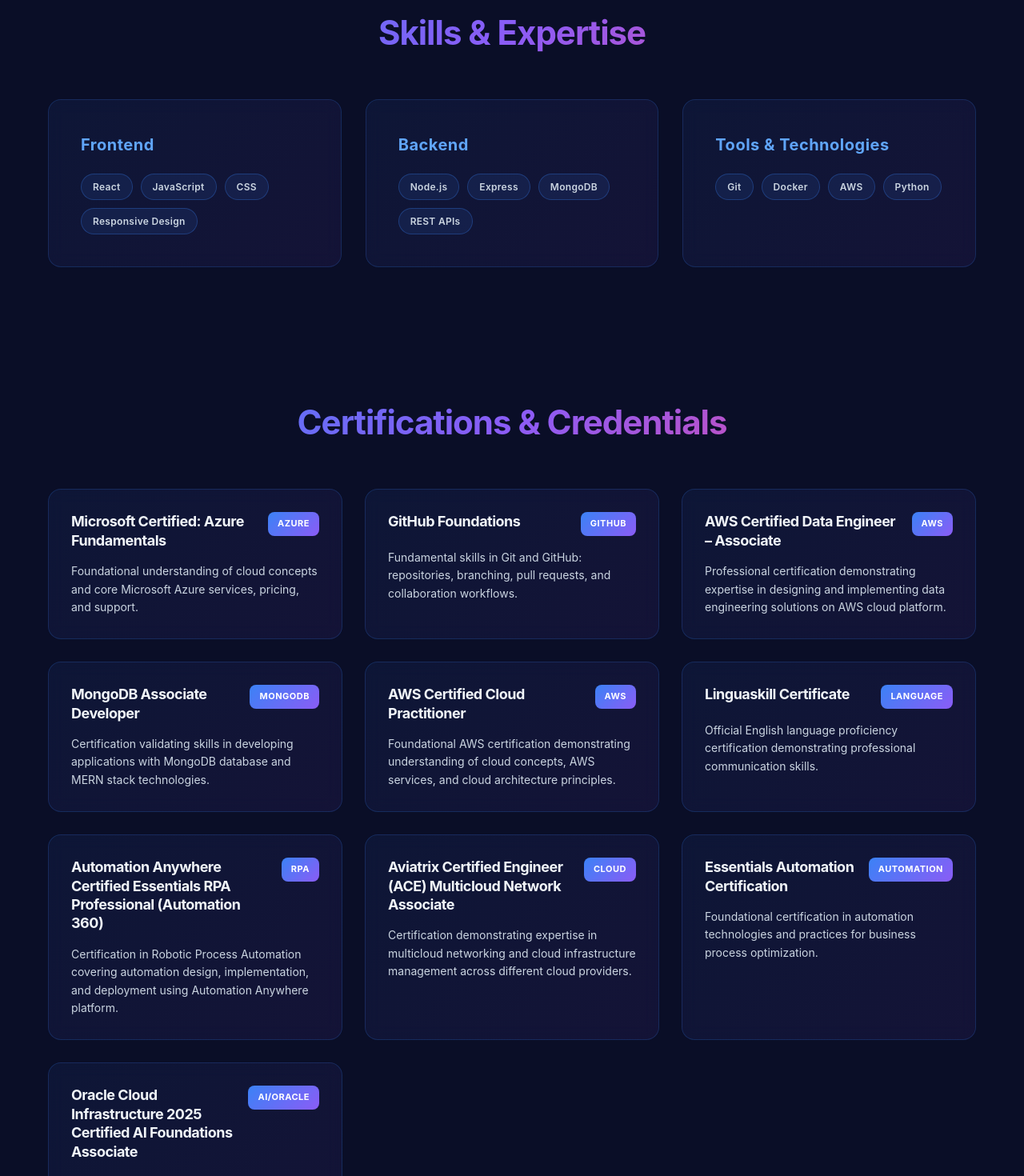
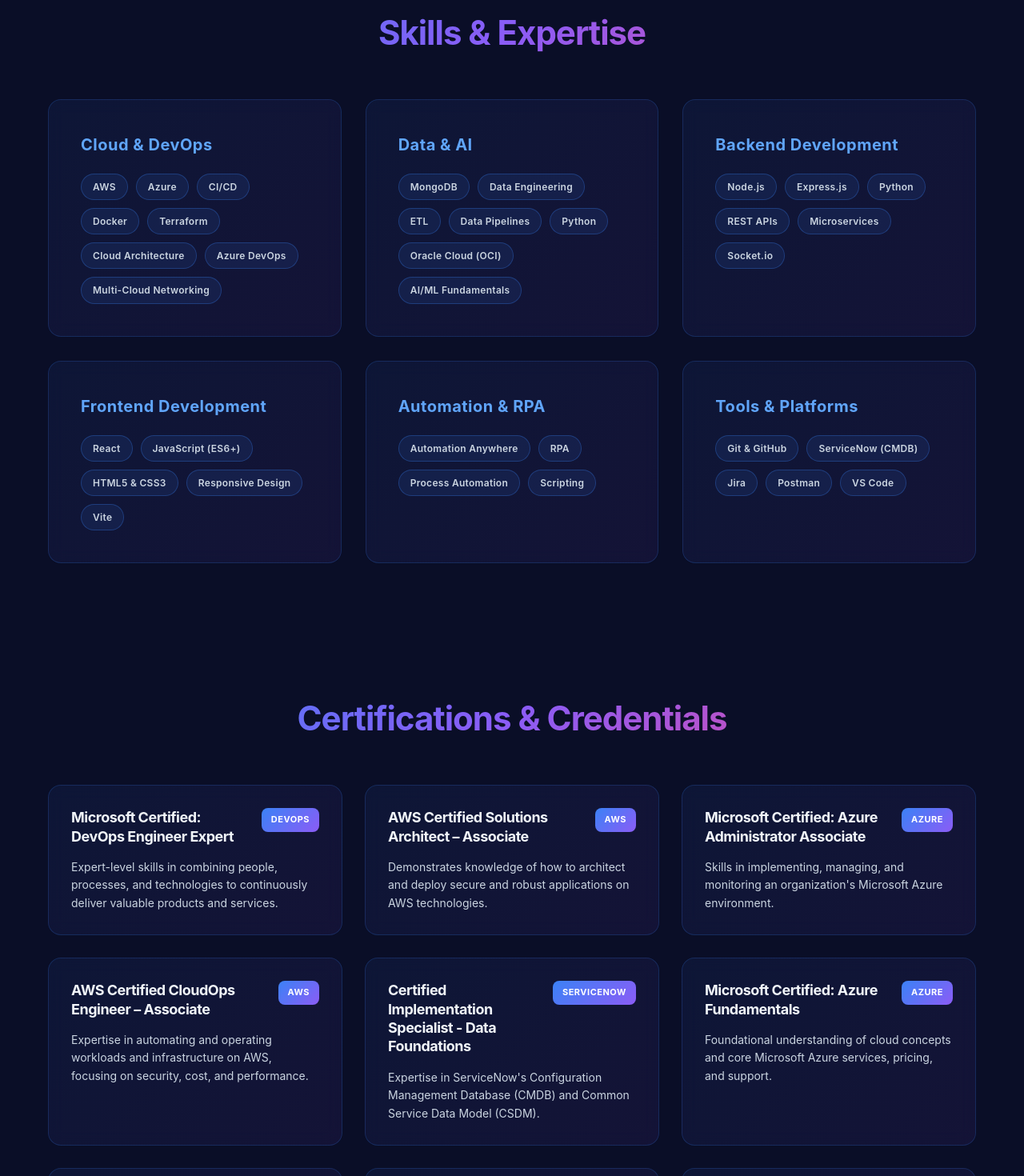
Before and after one commit to vinayak872/personal-portfolio-website, a React (Vite) app in the folder frontend/: page / in a window 1280 px wide. Shown: the part 860-2330 px from the top of the page at 80% size. Built offline with nearby package versions, Linux system fonts and the light colour scheme; no server answers.

Commit message:
feat: Refactor skills and certifications into data-driven components

```diff
--- a/frontend/src/App.jsx
+++ b/frontend/src/App.jsx
@@ -37,6 +37,142 @@
       topics: ['Python', 'React', 'Data Analysis', 'API Integration']
     }
   ]
+
+  // Certifications data
+  const certifications = [
+    {
+      title: 'Microsoft Certified: DevOps Engineer Expert',
+      badge: 'DevOps',
+      description: 'Expert-level skills in combining people, processes, and technologies to continuously deliver valuable products and services.',
+      url: 'https://learn.microsoft.com/api/credentials/share/en-us/VinayakKumar-8440/3C25CD0F68E853FC?sharingId=3BD83909BBEE8BF2'
+    },
+    {
+      title: 'AWS Certified Solutions Architect – Associate',
+      badge: 'AWS',
+      description: 'Demonstrates knowledge of how to architect and deploy secure and robust applications on AWS technologies.',
+      url: 'https://www.credly.com/badges/c2335609-a7f9-4e65-a7c3-515377075096/public_url'
+    },
+    {
+      title: 'Microsoft Certified: Azure Administrator Associate',
+      badge: 'Azure',
+      description: 'Skills in implementing, managing, and monitoring an organization\'s Microsoft Azure environment.',
+      url: 'https://learn.microsoft.com/api/credentials/share/en-us/VinayakKumar-8440/9FC83D7713E2E4A4?sharingId=3BD83909BBEE8BF2'
+    },
+    {
+      title: 'AWS Certified CloudOps Engineer – Associate',
+      badge: 'AWS',
+      description: 'Expertise in automating and operating workloads and infrastructure on AWS, focusing on security, cost, and performance.',
+      url: 'https://www.credly.com/badges/1f98d3bf-6108-4ffe-9b68-5d66d210c2a3/public_url'
+    },
+    {
+      title: 'Certified Implementation Specialist - Data Foundations',
+      badge: 'ServiceNow',
+      description: 'Expertise in ServiceNow\'s Configuration Management Database (CMDB) and Common Service Data Model (CSDM).',
+      url: 'https://www.credly.com/badges/152f6b6c-35ab-4e6d-b646-21218f66ce5c/public_url'
+    },
+    {
+      title: 'Microsoft Certified: Azure Fundamentals',
+      badge: 'Azure',
+      description: 'Foundational understanding of cloud concepts and core Microsoft Azure services, pricing, and support.',
+      url: 'https://learn.microsoft.com/api/credentials/share/en-us/VinayakKumar-8440/D7EAFE32293E6BD0?sharingId=3BD83909BBEE8BF2'
+    },
+    {
+      title: 'GitHub Foundations',
+      badge: 'GitHub',
+      description: 'Fundamental skills in Git and GitHub: repositories, branching, pull requests, and collaboration workflows.',
+      url: 'https://learn.microsoft.com/api/credentials/share/en-us/VinayakKumar-8440/B59090E41B914FAF?sharingId=3BD83909BBEE8BF2'
+    },
+    {
+      title: 'AWS Certified Data Engineer – Associate',
+      badge: 'AWS',
+      description: 'Professional certification demonstrating expertise in designing and implementing data engineering solutions on AWS cloud platform.',
+      url: 'https://www.credly.com/badges/d6ecea8f-cfd8-4c98-8b19-85fc1b50eac3/public_url'
+    },
+    {
+      title: 'MongoDB Associate Developer',
+      badge: 'MongoDB',
+      description: 'Certification validating skills in developing applications with MongoDB database and MERN stack technologies.',
+      url: 'https://www.credly.com/badges/2b9b52be-c564-4302-952e-bb97a6ec3d12/public_url'
+    },
+    {
+      title: 'AWS Certified Cloud Practitioner',
+      badge: 'AWS',
+      description: 'Foundational AWS certification demonstrating understanding of cloud concepts, AWS services, and cloud architecture principles.',
+      url: 'https://www.credly.com/badges/89870114-c6ea-4e88-ac61-9050710c7f0c/public_url'
+    },
+    {
+      title: 'Linguaskill Certificate',
+      badge: 'Language',
+      description: 'Official English language proficiency certification demonstrating professional communication skills.',
+      url: 'https://drive.google.com/file/d/1gXB6Cu-XCtX-5pVAj5fup0KsmNUVqt_p/view?usp=sharing'
+    },
+    {
+      title: 'Automation Anywhere Certified Essentials RPA Professional (Automation 360)',
+      badge: 'RPA',
+      description: 'Certification in Robotic Process Automation covering automation design, implementation, and deployment using Automation Anywhere platform.',
+      url: 'https://certificates.automationanywhere.com/c41c11f9-0a18-45c2-83b4-ef739079226f#acc.7TlkKqNF'
+    },
+    {
+      title: 'Aviatrix Certified Engineer (ACE) Multicloud Network Associate',
+      badge: 'Cloud',
+      description: 'Certification demonstrating expertise in multicloud networking and cloud infrastructure management across different cloud providers.',
+      url: 'https://www.credly.com/badges/940cecba-0229-408b-88ba-7bceef0dbf7f/public_url'
+    },
+    {
+      title: 'Essentials Automation Certification',
+      badge: 'Automation',
+      description: 'Foundational certification in automation technologies and practices for business process optimization.',
+      url: 'https://certificates.automationanywhere.com/2149fb3a-abfe-4cbc-832c-057de124ed62#acc.DdXGtT2M'
+    },
+    {
+      title: 'Oracle Cloud Infrastructure 2025 Certified AI Foundations Associate',
+      badge: 'AI/Oracle',
+      description: 'Latest certification validating knowledge of AI concepts, Oracle Cloud AI services, and artificial intelligence applications in enterprise.',
+      url: 'https://catalog-education.oracle.com/ords/certview/sharebadge?id=D8266F6D8A7AA7CB9644BBF1BB063C2C0D44808D0D72F55E3DE6B30A97A99BED'
+    },
+    {
+      title: 'Automation Anywhere Certified Essentials RPA Professional (Automation 360)',
+      badge: 'RPA',
+      description: 'Certification in Robotic Process Automation covering automation design, implementation, and deployment using Automation Anywhere platform.',
+      url: 'https://certificates.automationanywhere.com/c41c11f9-0a18-45c2-83b4-ef739079226f#acc.7TlkKqNF'
+    }
+  ];
+
+  // Skills data organized by category
+  const skillsData = [
+    {
+      category: 'Cloud & DevOps',
+      skills: ['AWS', 'Azure', 'CI/CD', 'Docker', 'Terraform', 'Cloud Architecture', 'Azure DevOps', 'Multi-Cloud Networking']
+    },
+    {
+      category: 'Data & AI',
+      skills: ['MongoDB', 'Data Engineering', 'ETL', 'Data Pipelines', 'Python', 'Oracle Cloud (OCI)', 'AI/ML Fundamentals']
+    },
+    {
+      category: 'Backend Development',
+      skills: ['Node.js', 'Express.js', 'Python', 'REST APIs', 'Microservices', 'Socket.io']
+    },
+    {
+      category: 'Frontend Development',
+      skills: ['React', 'JavaScript (ES6+)', 'HTML5 & CSS3', 'Responsive Design', 'Vite']
+    },
+    {
+      category: 'Automation & RPA',
+      skills: ['Automation Anywhere', 'RPA', 'Process Automation', 'Scripting']
+    },
+    {
+      category: 'Tools & Platforms',
+      skills: ['Git & GitHub', 'ServiceNow (CMDB)', 'Jira', 'Postman', 'VS Code']
+    }
+  ];
+
+  // Social links data
+  const socialLinks = [
+    { name: 'GitHub', url: 'https://github.com/vinayak872', icon: '...' },
+    { name: 'LinkedIn', url: 'https://www.linkedin.com/in/vinayak872/', icon: '...' },
+    { name: 'X (Twitter)', url: 'https://x.com/vinayak0872', icon: '...' },
+    { name: 'Email', url: 'mailto:vinayakkumar893@gmail.com', icon: '...' }
+  ];
 
   const handleContactChange = (e) => {
     const { name, value } = e.target
@@ -99,33 +235,16 @@
         <div className="container">
           <h2 className="section-title">Skills & Expertise</h2>
           <div className="skills-grid">
-            <div className="skill-card">
-              <h3>Frontend</h3>
-              <div className="skill-tags">
-                <span className="skill-tag">React</span>
-                <span className="skill-tag">JavaScript</span>
-                <span className="skill-tag">CSS</span>
-                <span className="skill-tag">Responsive Design</span>
+            {skillsData.map((skillGroup, index) => (
+              <div key={index} className="skill-card">
+                <h3>{skillGroup.category}</h3>
+                <div className="skill-tags">
+                  {skillGroup.skills.map((skill, i) => (
+                    <span key={i} className="skill-tag">{skill}</span>
+                  ))}
+                </div>
               </div>
-            </div>
-            <div className="skill-card">
-              <h3>Backend</h3>
-              <div className="skill-tags">
-                <span className="skill-tag">Node.js</span>
-                <span className="skill-tag">Express</span>
-                <span className="skill-tag">MongoDB</span>
-                <span className="skill-tag">REST APIs</span>
-              </div>
-            </div>
-            <div className="skill-card">
-              <h3>Tools & Technologies</h3>
-              <div className="skill-tags">
-                <span className="skill-tag">Git</span>
-                <span className="skill-tag">Docker</span>
-                <span className="skill-tag">AWS</span>
-                <span className="skill-tag">Python</span>
-              </div>
-            </div>
+            ))}
           </div>
         </div>
       </section>
@@ -135,97 +254,18 @@
         <div className="container">
           <h2 className="section-title">Certifications & Credentials</h2>
           <div className="certifications-grid">
-            <div className="certification-card">
-              <div className="cert-header">
-                <h3 className="cert-title">Microsoft Certified: Azure Fundamentals</h3>
-                <span className="cert-badge">Azure</span>
+            {certifications.map((cert, index) => (
+              <div key={index} className="certification-card">
+                <div className="cert-header">
+                  <h3 className="cert-title">{cert.title}</h3>
+                  <span className="cert-badge">{cert.badge}</span>
+                </div>
+                <p className="cert-description">{cert.description}</p>
+                <a href={cert.url} className="cert-action" target="_blank" rel="noopener noreferrer">
+                  View Verification
+                </a>
               </div>
-              <p className="cert-description">Foundational understanding of cloud concepts and core Microsoft Azure services, pricing, and support.</p>
-              <a href="https://learn.microsoft.com/api/credentials/share/en-us/VinayakKumar-8440/D7EAFE32293E6BD0?sharingId=3BD83909BBEE8BF2" className="cert-action" target="_blank" rel="noopener noreferrer">View Verification</a>
-            </div>
-            <div className="certification-card">
-              <div className="cert-header">
-                <h3 className="cert-title">GitHub Foundations</h3>
-                <span className="cert-badge">GitHub</span>
-              </div>
-              <p className="cert-description">Fundamental skills in Git and GitHub: repositories, branching, pull requests, and collaboration workflows.</p>
-              <a href="https://learn.microsoft.com/api/credentials/share/en-us/VinayakKumar-8440/B59090E41B914FAF?sharingId=3BD83909BBEE8BF2" className="cert-action" target="_blank" rel="noopener noreferrer">View Verification</a>
-            </div>
-
-            <div className="certification-card">
-
-              <div className="cert-header">
-                <h3 className="cert-title">AWS Certified Data Engineer – Associate</h3>
-                <span className="cert-badge">AWS</span>
-              </div>
-              <p className="cert-description">Professional certification demonstrating expertise in designing and implementing data engineering solutions on AWS cloud platform.</p>
-              <a href="https://www.credly.com/badges/d6ecea8f-cfd8-4c98-8b19-85fc1b50eac3/public_url" className="cert-action" target="_blank" rel="noopener noreferrer">View Verification</a>
-            </div>
-
-            <div className="certification-card">
-              <div className="cert-header">
-                <h3 className="cert-title">MongoDB Associate Developer</h3>
-                <span className="cert-badge">MongoDB</span>
-              </div>
-              <p className="cert-description">Certification validating skills in developing applications with MongoDB database and MERN stack technologies.</p>
-              <a href="https://www.credly.com/badges/2b9b52be-c564-4302-952e-bb97a6ec3d12/public_url" className="cert-action" target="_blank" rel="noopener noreferrer">View Verification</a>
-            </div>
-
-            <div className="certification-card">
-              <div className="cert-header">
-                <h3 className="cert-title">AWS Certified Cloud Practitioner</h3>
-                <span className="cert-badge">AWS</span>
-              </div>
-              <p className="cert-description">Foundational AWS certification demonstrating understanding of cloud concepts, AWS services, and cloud architecture principles.</p>
-              <a href="https://www.credly.com/badges/89870114-c6ea-4e88-ac61-9050710c7f0c/public_url" className="cert-action" target="_blank" rel="noopener noreferrer">View Verification</a>
-            </div>
-
-
-
-            <div className="certification-card">
-              <div className="cert-header">
-                <h3 className="cert-title">Linguaskill Certificate</h3>
-                <span className="cert-badge">Language</span>
-              </div>
-              <p className="cert-description">Official English language proficiency certification demonstrating professional communication skills.</p>
-              <a href="https://drive.google.com/file/d/1gXB6Cu-XCtX-5pVAj5fup0KsmNUVqt_p/view?usp=sharing" className="cert-action" target="_blank" rel="noopener noreferrer">View Verification</a>
-            </div>
-
-            <div className="certification-card">
-              <div className="cert-header">
-                <h3 className="cert-title">Automation Anywhere Certified Essentials RPA Professional (Automation 360)</h3>
-                <span className="cert-badge">RPA</span>
-              </div>
-              <p className="cert-description">Certification in Robotic Process Automation covering automation design, implementation, and deployment using Automation Anywhere platform.</p>
-              <a href="https://certificates.automationanywhere.com/c41c11f9-0a18-45c2-83b4-ef739079226f#acc.7TlkKqNF" className="cert-action" target="_blank" rel="noopener noreferrer">View Verification</a>
-            </div>
-
-            <div className="certification-card">
-              <div className="cert-header">
-                <h3 className="cert-title">Aviatrix Certified Engineer (ACE) Multicloud Network Associate</h3>
-                <span className="cert-badge">Cloud</span>
-              </div>
-              <p className="cert-description">Certification demonstrating expertise in multicloud networking and cloud infrastructure management across different cloud providers.</p>
-              <a href="https://www.credly.com/badges/940cecba-0229-408b-88ba-7bceef0dbf7f/public_url" className="cert-action" target="_blank" rel="noopener noreferrer">View Verification</a>
-            </div>
-
-            <div className="certification-card">
-              <div className="cert-header">
-                <h3 className="cert-title">Essentials Automation Certification</h3>
-                <span className="cert-badge">Automation</span>
-              </div>
-              <p className="cert-description">Foundational certification in automation technologies and practices for business process optimization.</p>
-              <a href="https://certificates.automationanywhere.com/2149fb3a-abfe-4cbc-832c-057de124ed62#acc.DdXGtT2M" className="cert-action" target="_blank" rel="noopener noreferrer">View Verification</a>
-            </div>
-
-            <div className="certification-card">
-              <div className="cert-header">
-                <h3 className="cert-title">Oracle Cloud Infrastructure 2025 Certified AI Foundations Associate</h3>
-                <span className="cert-badge">AI/Oracle</span>
-              </div>
-              <p className="cert-description">Latest certification validating knowledge of AI concepts, Oracle Cloud AI services, and artificial intelligence applications in enterprise.</p>
-              <a href="https://catalog-education.oracle.com/ords/certview/sharebadge?id=D8266F6D8A7AA7CB9644BBF1BB063C2C0D44808D0D72F55E3DE6B30A97A99BED" className="cert-action" target="_blank" rel="noopener noreferrer">View Verification</a>
-            </div>
+            ))}
           </div>
         </div>
       </section>
@@ -332,18 +372,11 @@
             <div className="contact-info">
               <h3>Connect With Me</h3>
               <div className="social-links">
-                <a href="https://github.com/vinayak872" target="_blank" rel="noopener noreferrer" className="social-link">
-                  <span>GitHub</span>
-                </a>
-                <a href="https://www.linkedin.com/in/vinayak872/" target="_blank" rel="noopener noreferrer" className="social-link">
-                  <span>LinkedIn</span>
-                </a>
-                <a href="https://x.com/vinayak0872" target="_blank" rel="noopener noreferrer" className="social-link">
-                  <span>X (Twitter)</span>
-                </a>
-                <a href="mailto:vinayakkumar893@gmail.com" className="social-link">
-                  <span>Email</span>
-                </a>
+                {socialLinks.map((link, index) => (
+                  <a key={index} href={link.url} target="_blank" rel="noopener noreferrer" className="social-link">
+                    <span>{link.name}</span>
+                  </a>
+                ))}
               </div>
             </div>
           </div>
```
